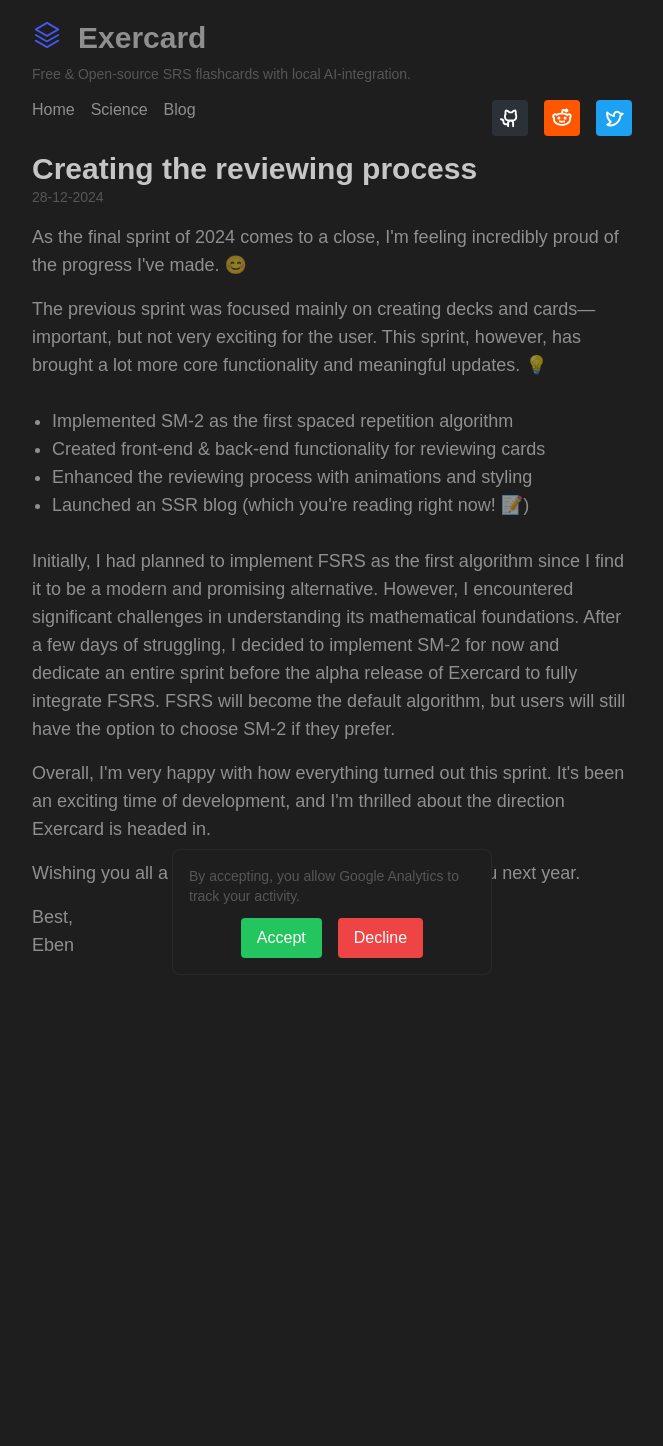
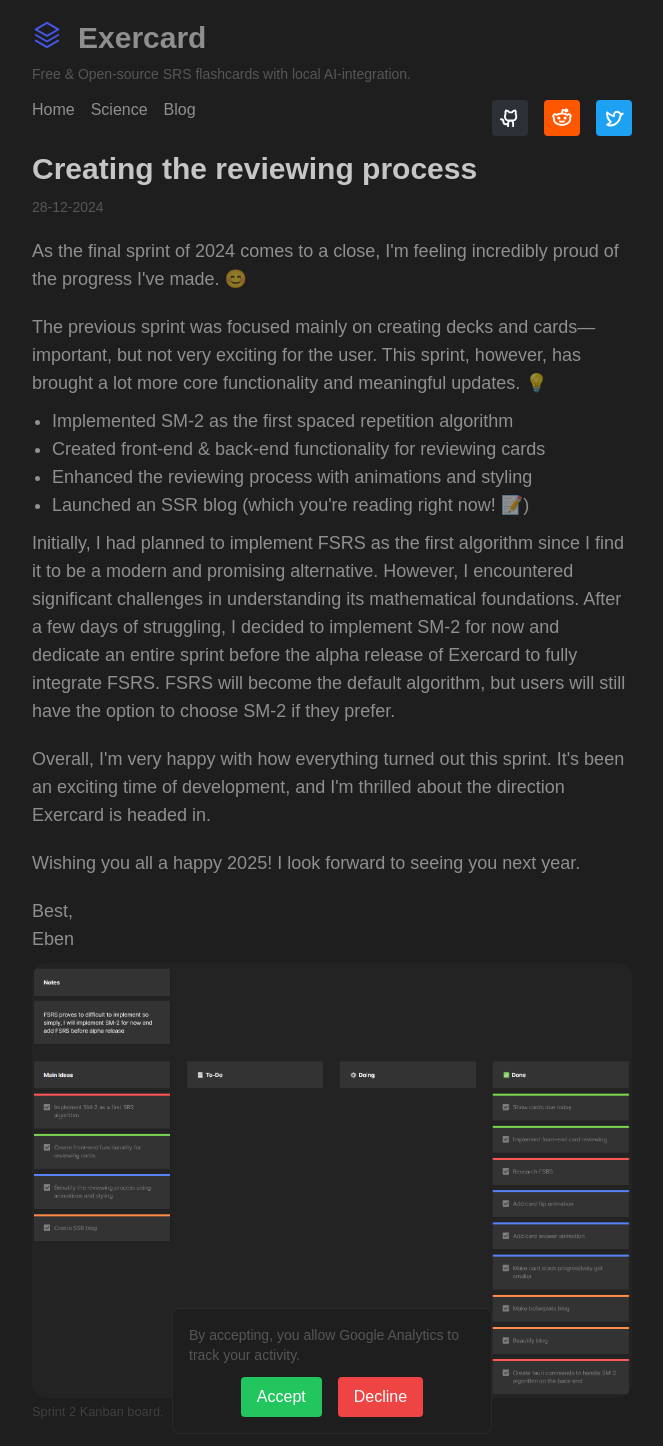
Before and after one commit to eben-vranken/exercard-web, a Next.js app: page /blog/creating-the-reviewing-cycle in a window 1280 px wide. Shown: the whole page, without its empty margins (308-971 px from the left). Before the commit the page ends 987 px from the top, so only its background shows below. Built offline with nearby package versions, Linux system fonts and the light colour scheme; no server answers.

Commit message:
Added kanban board to blogpost

```diff
--- a/app/blog/[slug]/page.tsx
+++ b/app/blog/[slug]/page.tsx
@@ -30,7 +30,7 @@
                 <section className="blog-content text-lg flex flex-col">
                     <section
                         dangerouslySetInnerHTML={{ __html: post.content }}
-                        className="flex flex-col [&>ul]:my-5 [&>ul]:list-disc [&>ul>li]:ml-5 [&>p]:my-2"
+                        className="flex flex-col "
                     />
                 </section>
             </article>
--- a/app/globals.css
+++ b/app/globals.css
@@ -21,9 +21,23 @@
   margin: 20px 0px;
 }
 
+.blogpost img {
+  border-radius: 15px;
+}
+
+
 .blogpost figcaption {
   font-size: 0.8rem;
   color: var(--text-ultralight);
+}
+
+.blogpost ul{
+  list-style-type: disc;
+  padding-left: 20px;
+}
+
+.blogpost p {
+  margin: 10px 0px;
 }
 
 /*            */
--- a/data/blogposts.json
+++ b/data/blogposts.json
@@ -10,7 +10,7 @@
     {
         "id": "2",
         "title": "Creating the reviewing process",
-        "content": "<p>As the final sprint of 2024 comes to a close, I'm feeling incredibly proud of the progress I've made. 😊<p>The previous sprint was focused mainly on creating decks and cards—important, but not very exciting for the user. This sprint, however, has brought a lot more core functionality and meaningful updates. 💡<ul><li>Implemented SM-2 as the first spaced repetition algorithm<li>Created front-end & back-end functionality for reviewing cards<li>Enhanced the reviewing process with animations and styling<li>Launched an SSR blog (which you're reading right now! 📝)</ul><p>Initially, I had planned to implement FSRS as the first algorithm since I find it to be a modern and promising alternative. However, I encountered significant challenges in understanding its mathematical foundations. After a few days of struggling, I decided to implement SM-2 for now and dedicate an entire sprint before the alpha release of Exercard to fully integrate FSRS. FSRS will become the default algorithm, but users will still have the option to choose SM-2 if they prefer.<p>Overall, I'm very happy with how everything turned out this sprint. It's been an exciting time of development, and I'm thrilled about the direction Exercard is headed in.<p>Wishing you all a happy 2025! I look forward to seeing you next year.<p>Best,<br>Eben</p>",
+        "content": "<p>As the final sprint of 2024 comes to a close, I'm feeling incredibly proud of the progress I've made. 😊<p>The previous sprint was focused mainly on creating decks and cards—important, but not very exciting for the user. This sprint, however, has brought a lot more core functionality and meaningful updates. 💡<ul><li>Implemented SM-2 as the first spaced repetition algorithm<li>Created front-end & back-end functionality for reviewing cards<li>Enhanced the reviewing process with animations and styling<li>Launched an SSR blog (which you're reading right now! 📝)</ul><p>Initially, I had planned to implement FSRS as the first algorithm since I find it to be a modern and promising alternative. However, I encountered significant challenges in understanding its mathematical foundations. After a few days of struggling, I decided to implement SM-2 for now and dedicate an entire sprint before the alpha release of Exercard to fully integrate FSRS. FSRS will become the default algorithm, but users will still have the option to choose SM-2 if they prefer.<p>Overall, I'm very happy with how everything turned out this sprint. It's been an exciting time of development, and I'm thrilled about the direction Exercard is headed in.<p>Wishing you all a happy 2025! I look forward to seeing you next year.<p>Best,<br>Eben</p> <figure><img src='/screenshots/sprint_two_review.png'/><figcaption>Sprint 2 Kanban board.</figcaption></figure>",
         "date": "28-12-2024",
         "slug": "creating-the-reviewing-cycle",
         "excerpt": "Review of sprint cycle 2"
```
Also changed, not shown: public/screenshots/sprint_two_review.png (added).
